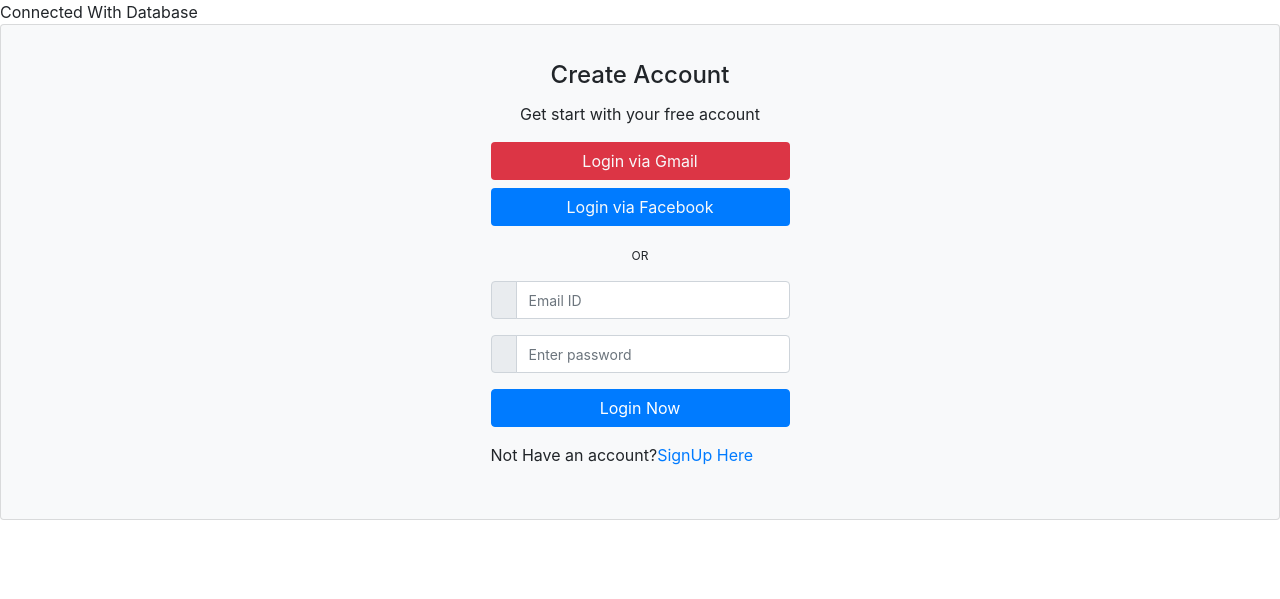
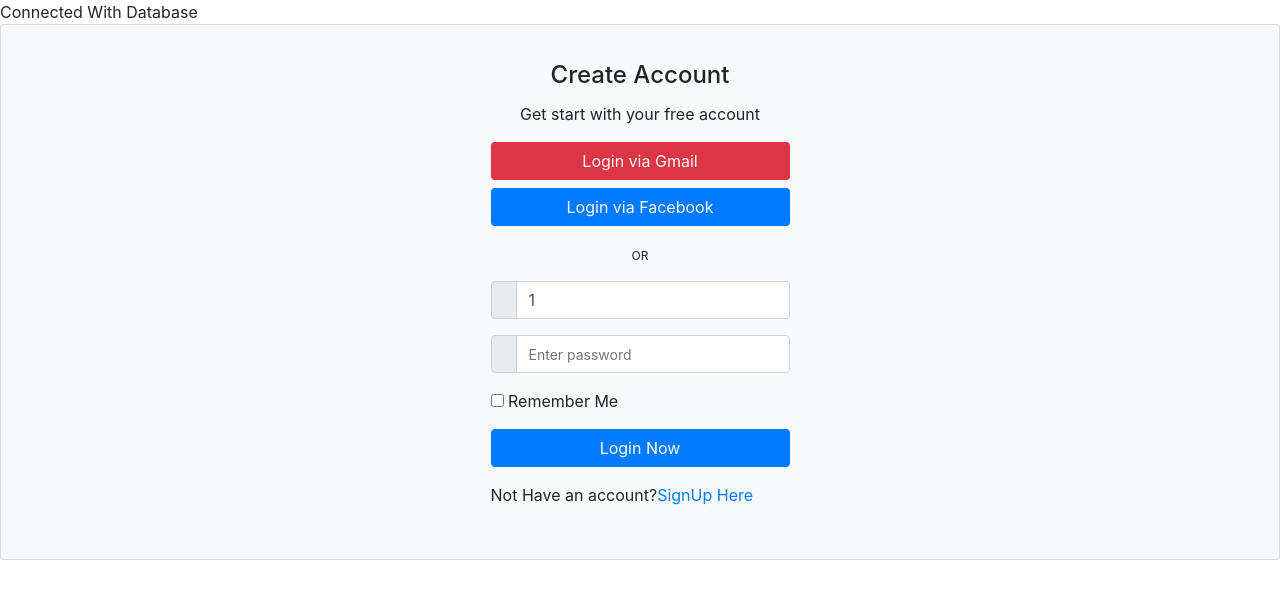
Before and after one commit to rabikrishnayadav/php, a PHP site: page /php/user/login.php in a window 1280 px wide. Shown: the top 599 px of the page. Run offline with PHP 8.4, Linux system fonts and the light colour scheme; the visitor is signed in with stand-in values (Sample User, id 1).

Commit message:
remeber me functionality with cookie

```diff
--- a/user/login.php
+++ b/user/login.php
@@ -1,5 +1,6 @@
 <?php
 session_start();
+ob_start(); // for clear the buffer error
 ?>
 <!DOCTYPE html>
 <html lang="en">
@@ -23,8 +24,15 @@ session_start();
 				$_SESSION['username'] = $email_fetch['name']; // it will store the user name for show on different place inside the page
 				$veryfied_password = password_verify($password, $db_password); // it will verify password which one user given at login time
 				if ($veryfied_password) {
-					echo "login successful";
-					header('location:home.php');
+					if (isset($_POST['rememberme'])) {
+						setcookie('emailcookie', $email,time()+86400);
+						setcookie('passwordcookie', $password,time()+86400);
+
+						header('location:home.php');
+					}else{
+						header('location:home.php');
+					}
+
 				}else{
 					echo "Incorrect Password";
 				}
@@ -49,13 +57,16 @@ session_start();
 						<div class="input-group-prepend">
 							<span class="input-group-text"><i class="fa fa-user"></i></span>
 						</div>
-						<input type="email" name="email" class="form-control" placeholder="Email ID" required>
+						<input type="email" name="email" class="form-control" placeholder="Email ID" value="<?php if(isset($_COOKIE['emailcookie'])){echo $_COOKIE['emailcookie'];}; ?>" required>
 					</div>
 					<div class="form-group input-group">
 						<div class="input-group-prepend">
 							<span class="input-group-text"><i class="fa fa-lock"></i></span>
 						</div>
-						<input type="password" name="password" class="form-control" placeholder="Enter password" required>
+						<input type="password" name="password" class="form-control" placeholder="Enter password" value="<?php if(isset($_COOKIE['passwordcookie'])){echo $_COOKIE['passwordcookie'];}; ?>" required>
+					</div>
+					<div class="form-group">
+						<input type="checkbox" name="rememberme"> Remember Me
 					</div>
 					<div class="form-group input-group">
 						<button type="submit" name="submit" class="btn btn-primary btn-block">Login Now</button>
--- a/user/logout.php
+++ b/user/logout.php
@@ -2,4 +2,6 @@
 session_start();
 session_destroy();
 header('location:login.php');
+setcookie('emailcookie','',time()-86400);
+setcookie('passwordcookie','',time()-86400);
 ?>
```
